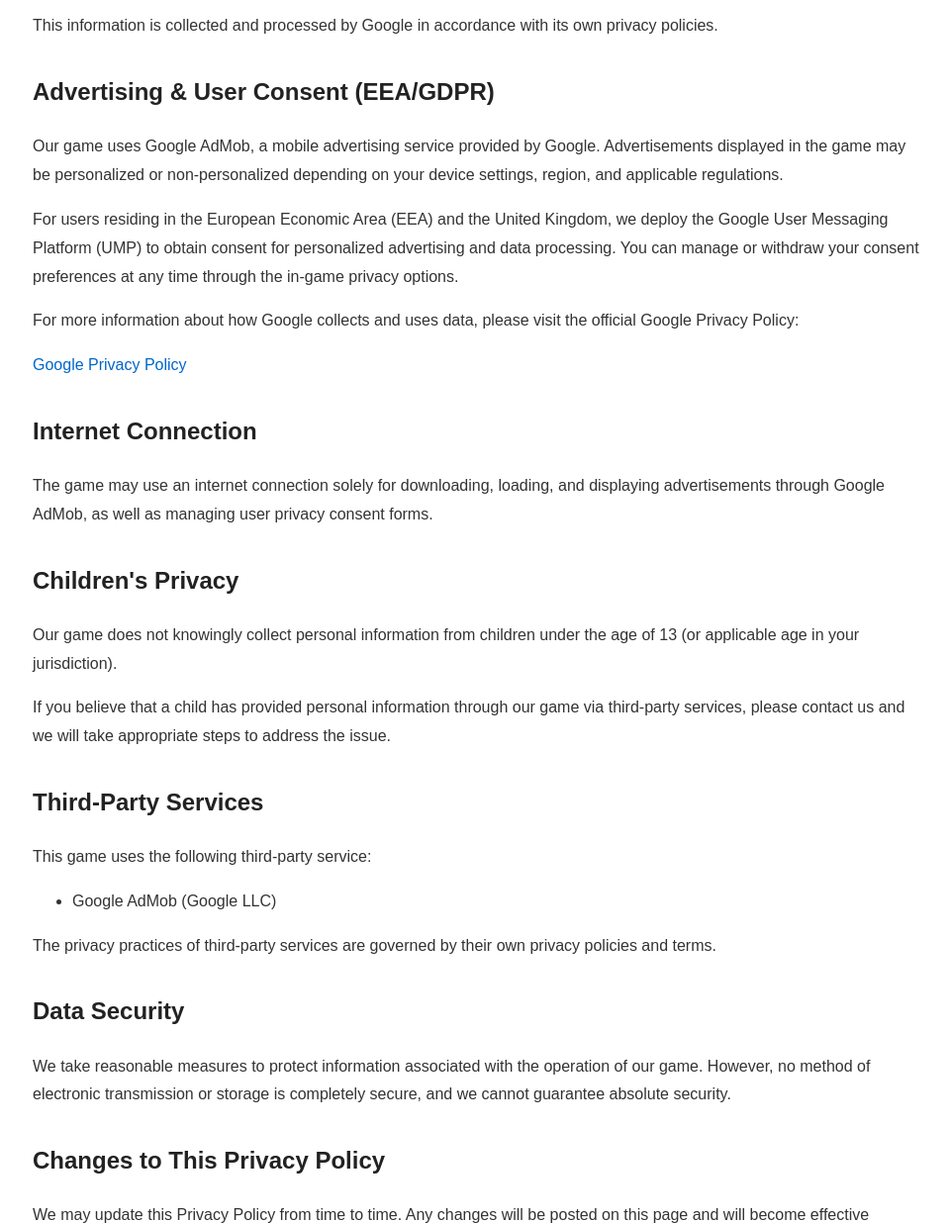
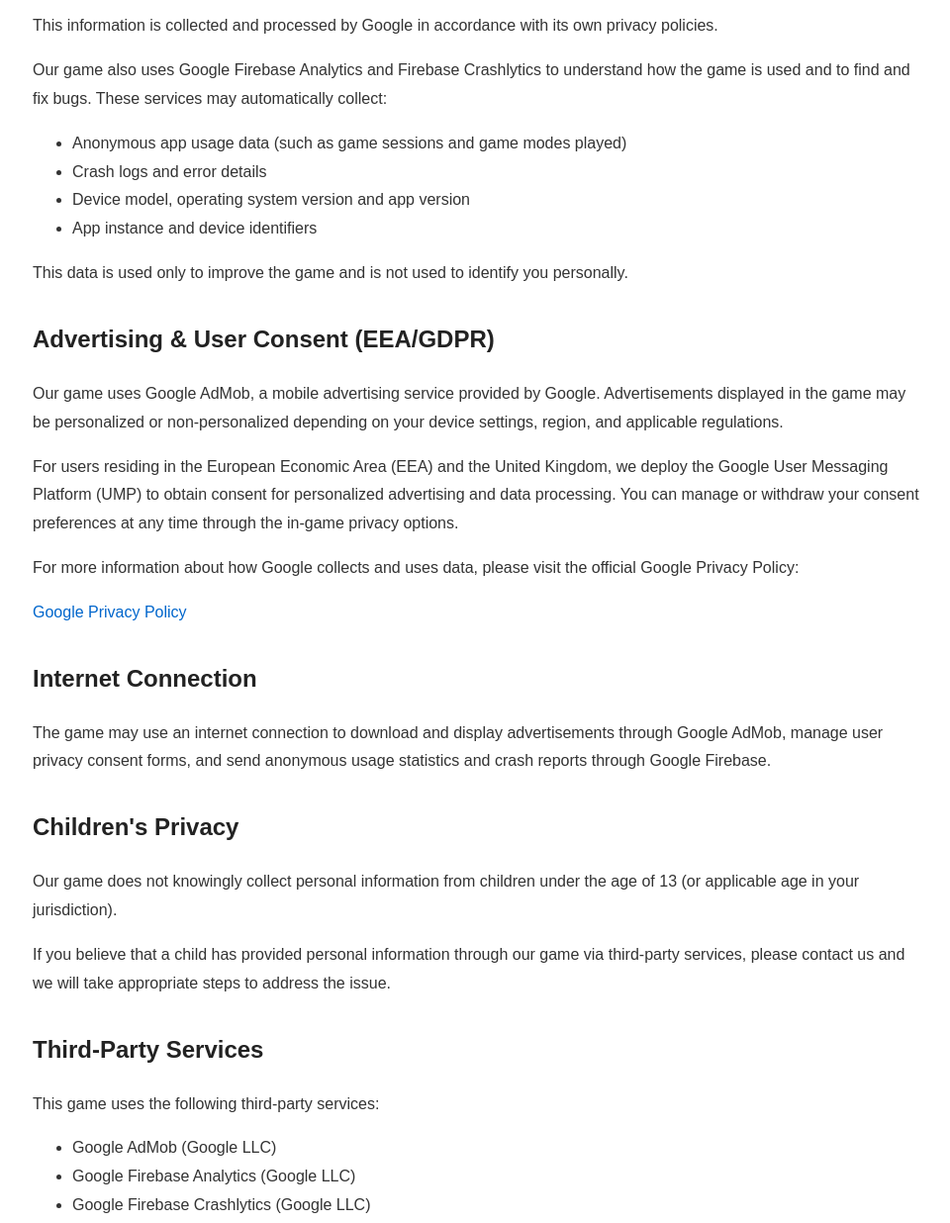
Before and after one commit to javed999045-commits/privacy-policy, a plain HTML site: page index.html in a window 1280 px wide. Shown: the part 720-1956 px from the top of the page at 99% size, without its empty margins (157-1117 px from the left). Drawn offline with Linux system fonts and the light colour scheme.

Commit message:
Revise privacy policy and update last modified date
Updated the privacy policy with the latest information regarding data collection and third-party services.

```diff
--- a/index.html
+++ b/index.html
@@ -48,7 +48,7 @@
 
 <h1>Privacy Policy</h1>
 
-<p><strong>Last Updated:</strong> June 2026</p>
+<p><strong>Last Updated:</strong> October 2026</p>
 
 <p>
 MJGame Studio ("we", "our", or "us") operates the
@@ -91,6 +91,22 @@
 with its own privacy policies.
 </p>
 
+<p>
+Our game also uses Google Firebase Analytics and Firebase Crashlytics to understand
+how the game is used and to find and fix bugs. These services may automatically collect:
+</p>
+
+<ul>
+<li>Anonymous app usage data (such as game sessions and game modes played)</li>
+<li>Crash logs and error details</li>
+<li>Device model, operating system version and app version</li>
+<li>App instance and device identifiers</li>
+</ul>
+
+<p>
+This data is used only to improve the game and is not used to identify you personally.
+</p>
+
 <h2>Advertising & User Consent (EEA/GDPR)</h2>
 
 <p>
@@ -119,8 +135,9 @@
 <h2>Internet Connection</h2>
 
 <p>
-The game may use an internet connection solely for downloading, loading, and displaying
-advertisements through Google AdMob, as well as managing user privacy consent forms.
+The game may use an internet connection to download and display advertisements through
+Google AdMob, manage user privacy consent forms, and send anonymous usage statistics and
+crash reports through Google Firebase.
 </p>
 
 <h2>Children's Privacy</h2>
@@ -138,11 +155,13 @@
 <h2>Third-Party Services</h2>
 
 <p>
-This game uses the following third-party service:
+This game uses the following third-party services:
 </p>
 
 <ul>
 <li>Google AdMob (Google LLC)</li>
+<li>Google Firebase Analytics (Google LLC)</li>
+<li>Google Firebase Crashlytics (Google LLC)</li>
 </ul>
 
 <p>
```
